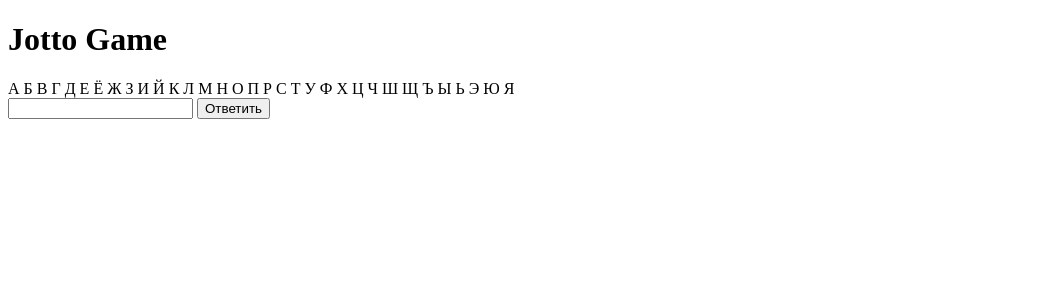
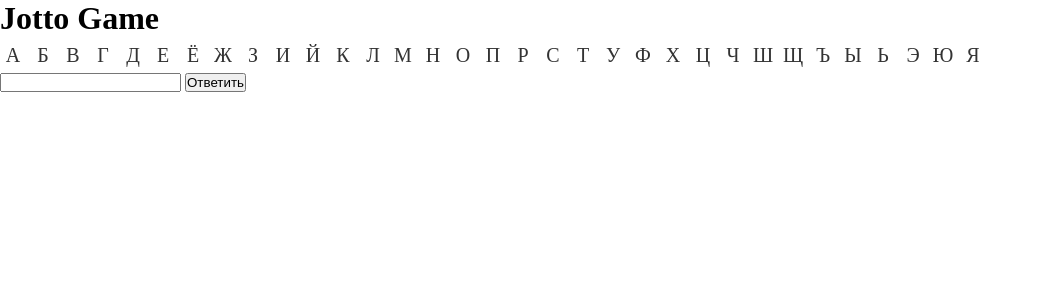
Before and after one commit to nitkevs/jotto-game, a PHP site: page / in a window 1280 px wide. Shown: the top 300 px of the page, without its empty margins (0-1042 px from the left). Run offline with PHP 8.4, Linux system fonts and the light colour scheme.

Commit message:
Алфавит игрока теперь интерактивен

```diff
--- a/index.php
+++ b/index.php
@@ -30,7 +30,7 @@ if (!isset($_SESSION['player'])) {
 $alphabet = '';
 
 foreach ($player->alphabet as $letter => $class) {
-  $alphabet .= "<span class=\"{$class} letter\">{$letter}</span>\n";
+  $alphabet .= "<span class=\"letter {$class}\">{$letter}</span>\n";
 }
 
 ?>
@@ -39,6 +39,43 @@ foreach ($player->alphabet as $letter => $class) {
   <head>
     <meta charset="utf-8">
     <title>Jotto Game</title>
+    <style type="text/css">
+      :root {
+        --letter-size: 24px;
+        --letter-default-color: #333;
+      }
+      * {
+        box-sizing: border-box;
+        margin: 0px;
+        padding: 0px;
+      }
+      #alphabet {
+        margin: 5px auto;
+      }
+      .letter {
+        user-select: none;
+        display: inline-block;
+        width: calc(var(--letter-size) + 2px);
+        cursor: pointer;
+        border: 1px solid transparent;
+        border-radius: 3px;
+        text-align: center;
+        line-height: var(--letter-size);
+        font-size: 20px;
+      }
+      .uncertain {
+        color: var(--letter-default-color);
+        border-color: transparent;
+      }
+      .included {
+        color: var(--letter-default-color);
+        border-color: var(--letter-default-color);
+      }
+      .excluded {
+        color: #ccc;
+        border-color: transparent;
+      }
+    </style>
   </head>
   <body>
     <main>
@@ -54,5 +91,26 @@ foreach ($player->alphabet as $letter => $class) {
     </main>
   </body>
   <script>
+    let alphabetBlock = document.getElementById('alphabet');
+    let letters = alphabetBlock.querySelectorAll('span.letter');
+    letters.forEach(function(letter){
+      letter.addEventListener('click', function(){
+        switch (true) {
+          case this.classList.contains('uncertain'):
+            this.classList.remove('uncertain');
+            this.classList.add('included');
+            break;
+          case this.classList.contains('included'):
+            this.classList.remove('included');
+            this.classList.add('excluded');
+            break;
+          case this.classList.contains('excluded'):
+            this.classList.remove('excluded');
+            this.classList.add('uncertain');
+            break;
+        }
+      });
+    });
+
   </script>
 </html>
```
